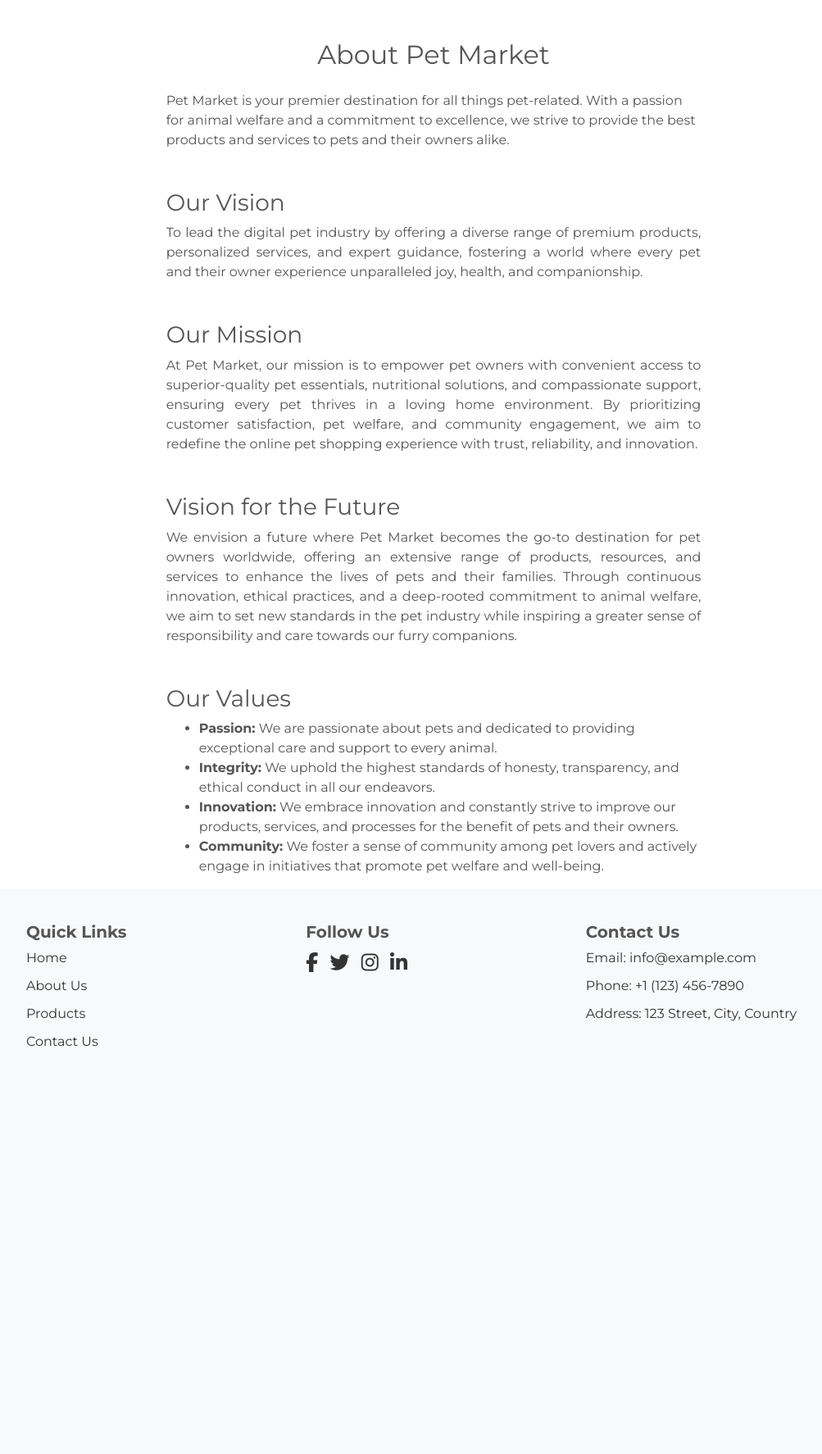
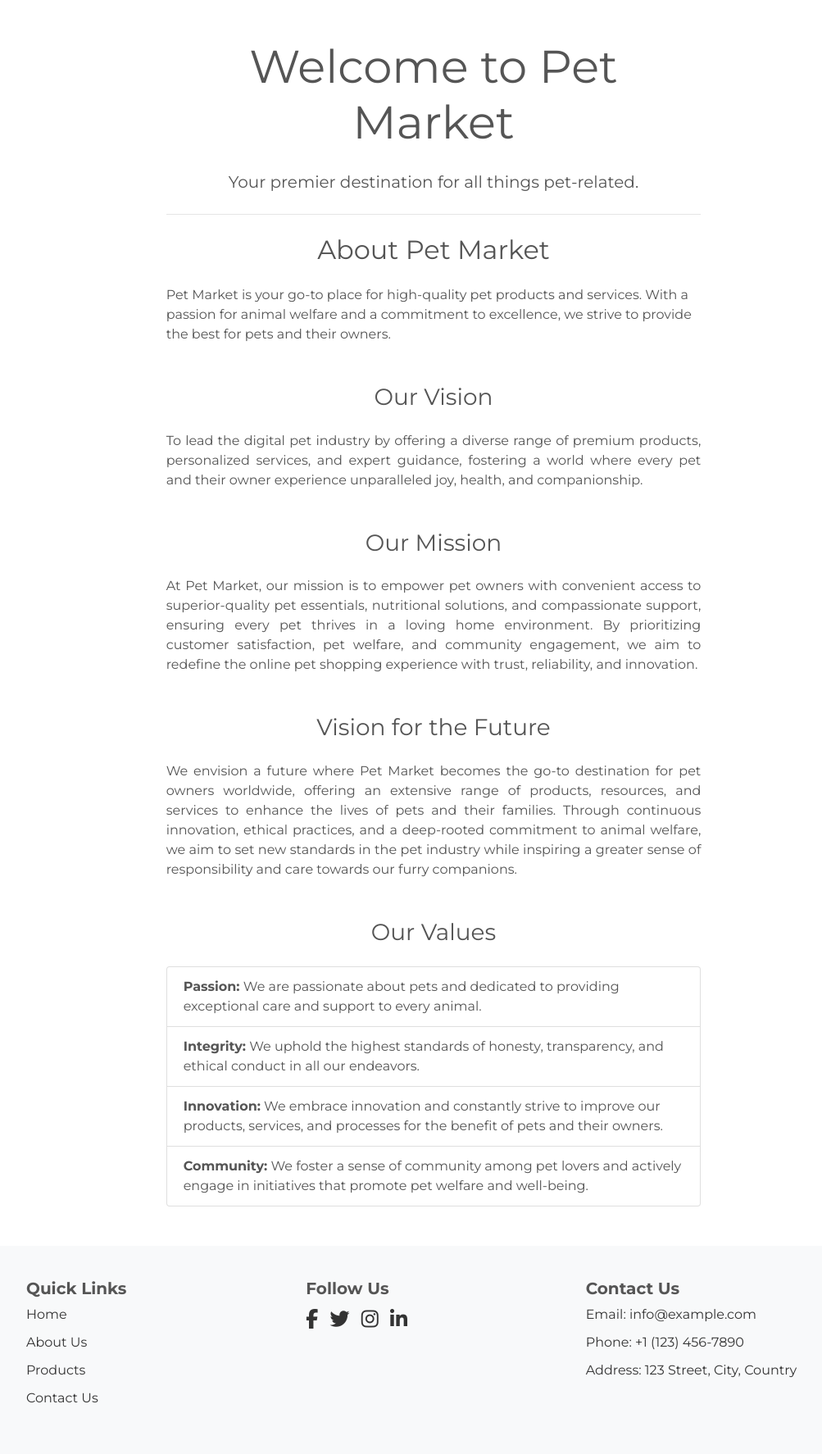
Before and after one commit to hpatnadeeshan/Milestone-4, a Django app: page /about/ in a window 1280 px wide. Shown: the part 120-1894 px from the top of the page at 82% size, without its empty margins (111-1114 px from the left). Before the commit the page ends 1397 px from the top, so only its background shows below. Run offline with Django 3.2, Linux system fonts and the light colour scheme; some libraries are stand-ins or nearby versions.

Commit message:
add styles and content to  about and contact pages

```diff
--- a/about/templates/about/about_us.html
+++ b/about/templates/about/about_us.html
@@ -7,25 +7,41 @@
 <div class="container mt-5">
     <div class="row">
         <div class="col-md-8 offset-md-2">
-            <h2 class="text-center mb-4">About Pet Market</h2>
-            <p>Pet Market is your premier destination for all things pet-related. With a passion for animal welfare and a commitment to excellence, we strive to provide the best products and services to pets and their owners alike.</p>
+            <div class="text-center">
+                <h1 class="display-4 mb-4">Welcome to Pet Market</h1>
+                <p class="lead">Your premier destination for all things pet-related.</p>
+            </div>
+            <hr class="my-4">
 
-            <h3 class="mt-5">Our Vision</h3>
-            <p class="text-justify">To lead the digital pet industry by offering a diverse range of premium products, personalized services, and expert guidance, fostering a world where every pet and their owner experience unparalleled joy, health, and companionship.</p>
+            <div class="mb-5">
+                <h2 class="text-center mb-4">About Pet Market</h2>
+                <p>Pet Market is your go-to place for high-quality pet products and services. With a passion for animal welfare and a commitment to excellence, we strive to provide the best for pets and their owners.</p>
+            </div>
 
-            <h3 class="mt-5">Our Mission</h3>
-            <p class="text-justify">At Pet Market, our mission is to empower pet owners with convenient access to superior-quality pet essentials, nutritional solutions, and compassionate support, ensuring every pet thrives in a loving home environment. By prioritizing customer satisfaction, pet welfare, and community engagement, we aim to redefine the online pet shopping experience with trust, reliability, and innovation.</p>
+            <div class="mb-5">
+                <h3 class="text-center mb-4">Our Vision</h3>
+                <p class="text-justify">To lead the digital pet industry by offering a diverse range of premium products, personalized services, and expert guidance, fostering a world where every pet and their owner experience unparalleled joy, health, and companionship.</p>
+            </div>
 
-            <h3 class="mt-5">Vision for the Future</h3>
-            <p class="text-justify">We envision a future where Pet Market becomes the go-to destination for pet owners worldwide, offering an extensive range of products, resources, and services to enhance the lives of pets and their families. Through continuous innovation, ethical practices, and a deep-rooted commitment to animal welfare, we aim to set new standards in the pet industry while inspiring a greater sense of responsibility and care towards our furry companions.</p>
+            <div class="mb-5">
+                <h3 class="text-center mb-4">Our Mission</h3>
+                <p class="text-justify">At Pet Market, our mission is to empower pet owners with convenient access to superior-quality pet essentials, nutritional solutions, and compassionate support, ensuring every pet thrives in a loving home environment. By prioritizing customer satisfaction, pet welfare, and community engagement, we aim to redefine the online pet shopping experience with trust, reliability, and innovation.</p>
+            </div>
 
-            <h3 class="mt-5">Our Values</h3>
-            <ul>
-                <li><strong>Passion:</strong> We are passionate about pets and dedicated to providing exceptional care and support to every animal.</li>
-                <li><strong>Integrity:</strong> We uphold the highest standards of honesty, transparency, and ethical conduct in all our endeavors.</li>
-                <li><strong>Innovation:</strong> We embrace innovation and constantly strive to improve our products, services, and processes for the benefit of pets and their owners.</li>
-                <li><strong>Community:</strong> We foster a sense of community among pet lovers and actively engage in initiatives that promote pet welfare and well-being.</li>
-            </ul>
+            <div class="mb-5">
+                <h3 class="text-center mb-4">Vision for the Future</h3>
+                <p class="text-justify">We envision a future where Pet Market becomes the go-to destination for pet owners worldwide, offering an extensive range of products, resources, and services to enhance the lives of pets and their families. Through continuous innovation, ethical practices, and a deep-rooted commitment to animal welfare, we aim to set new standards in the pet industry while inspiring a greater sense of responsibility and care towards our furry companions.</p>
+            </div>
+
+            <div class="mb-5">
+                <h3 class="text-center mb-4">Our Values</h3>
+                <ul class="list-group">
+                    <li class="list-group-item"><strong>Passion:</strong> We are passionate about pets and dedicated to providing exceptional care and support to every animal.</li>
+                    <li class="list-group-item"><strong>Integrity:</strong> We uphold the highest standards of honesty, transparency, and ethical conduct in all our endeavors.</li>
+                    <li class="list-group-item"><strong>Innovation:</strong> We embrace innovation and constantly strive to improve our products, services, and processes for the benefit of pets and their owners.</li>
+                    <li class="list-group-item"><strong>Community:</strong> We foster a sense of community among pet lovers and actively engage in initiatives that promote pet welfare and well-being.</li>
+                </ul>
+            </div>
         </div>
     </div>
 </div>
```
Also changed, not shown: contact/templates/contact/contact_us.html (+22 -11 lines).
